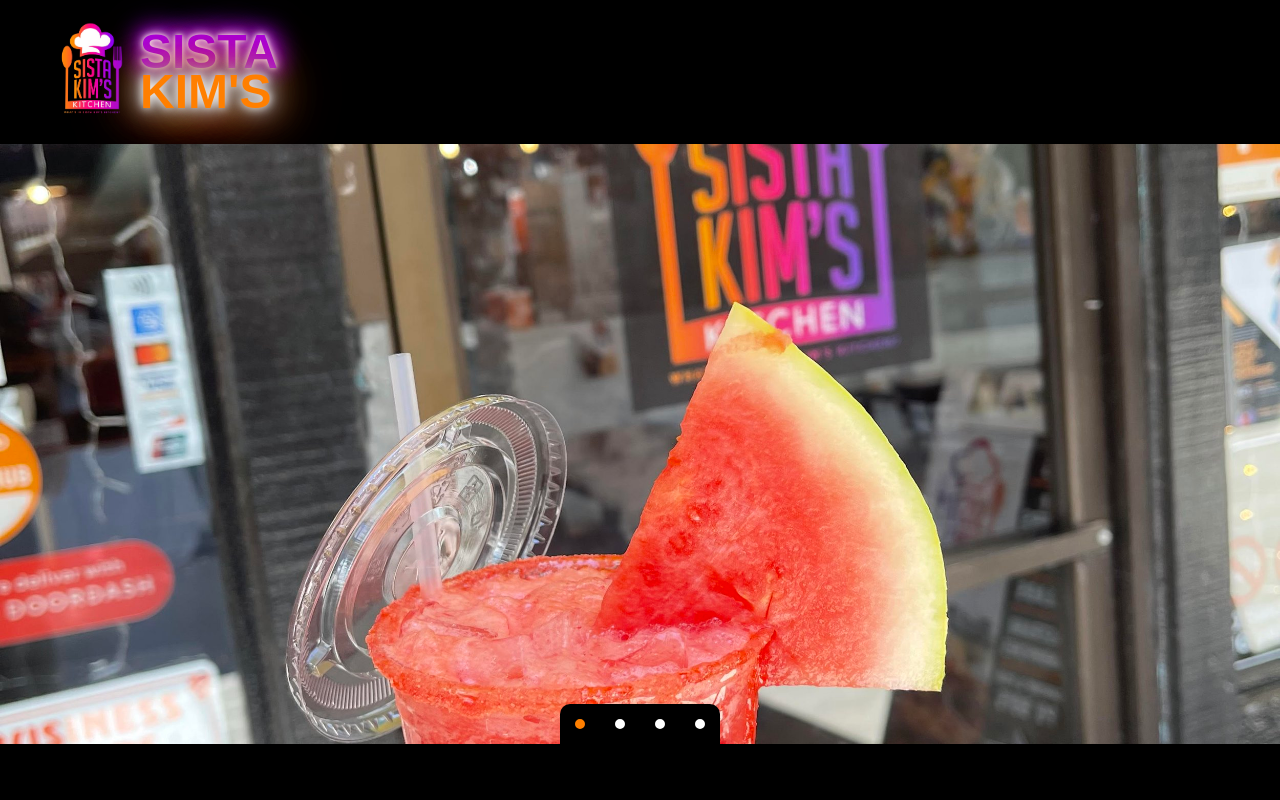
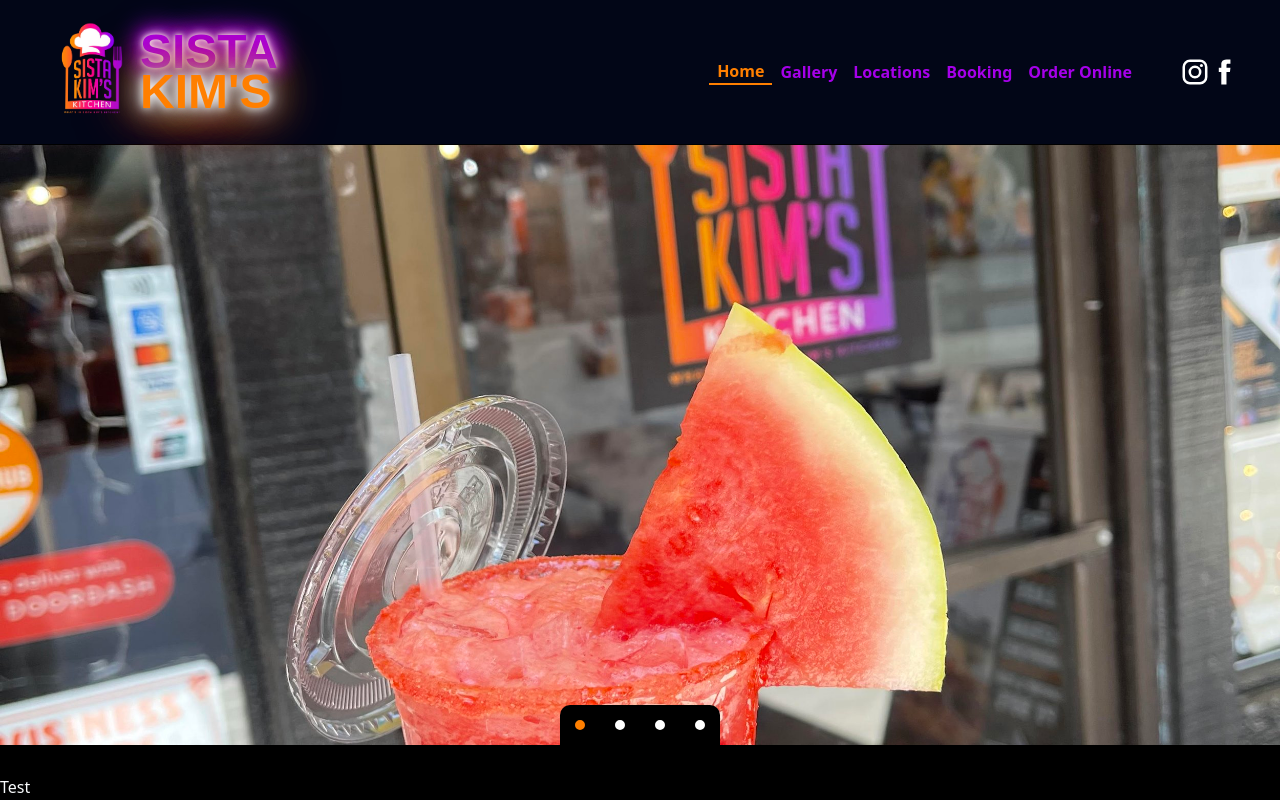
Before and after one commit to christan87/sistakimskitchen-refactor, a Next.js app: page / in a window 1280 px wide. Shown: the top 800 px of the page. Built offline with nearby package versions, Linux system fonts and the light colour scheme.

Commit message:
updated navbar

```diff
--- /dev/null
+++ b/components/Icons/FacebookIcon.js
@@ -0,0 +1,7 @@
+export default function InstgramIcon({width, height, color}) {
+    return(
+        <svg fill={`${color}`} width={`${width}px`} height={`${height}px`} viewBox="-7 -2 24 24" xmlns="http://www.w3.org/2000/svg" preserveAspectRatio="xMinYMin" class="jam jam-facebook">
+            <path d='M2.046 3.865v2.748H.032v3.36h2.014v9.986H6.18V9.974h2.775s.26-1.611.386-3.373H6.197V4.303c0-.343.45-.805.896-.805h2.254V0H6.283c-4.34 0-4.237 3.363-4.237 3.865z' />
+        </svg>
+    )
+}
--- a/components/common/HamburgerIcon.js
+++ b/components/Icons/HamburgerIcon.js
@@ -1,4 +1,4 @@
-export function HamburgerIcon() {
+export default function HamburgerIcon() {
     return(
         <svg viewBox="0 0 20 20" fill="currentColor" className="menu w-6 h-6">
             <path fillRule="evenodd" d="M2 5a1 1 0 011-1h14a1 1 0 110 2H3a1 1 0 01-1-1zm0 6a1 1 0 011-1h14a1 1 0 110 2H3a1 1 0 01-1-1zm1 5a1 1 0 100 2h14a1 1 0 100-2H3z" clipRule="evenodd" />
--- /dev/null
+++ b/components/Icons/InstagramIcon.js
@@ -0,0 +1,7 @@
+export default function InstgramIcon({width, height, color}) {
+    return(
+        <svg fill={`${color}`} width={`${width}px`} height={`${height}px`} viewBox="-2 -2 24 24" xmlns="http://www.w3.org/2000/svg" preserveAspectRatio="xMinYMin" class="jam jam-instagram">
+            <path d='M14.017 0h-8.07A5.954 5.954 0 0 0 0 5.948v8.07a5.954 5.954 0 0 0 5.948 5.947h8.07a5.954 5.954 0 0 0 5.947-5.948v-8.07A5.954 5.954 0 0 0 14.017 0zm3.94 14.017a3.94 3.94 0 0 1-3.94 3.94h-8.07a3.94 3.94 0 0 1-3.939-3.94v-8.07a3.94 3.94 0 0 1 3.94-3.939h8.07a3.94 3.94 0 0 1 3.939 3.94v8.07z'/><path d='M9.982 4.819A5.17 5.17 0 0 0 4.82 9.982a5.17 5.17 0 0 0 5.163 5.164 5.17 5.17 0 0 0 5.164-5.164A5.17 5.17 0 0 0 9.982 4.82zm0 8.319a3.155 3.155 0 1 1 0-6.31 3.155 3.155 0 0 1 0 6.31z'/><circle cx='15.156' cy='4.858' r='1.237'/>
+        </svg>
+    )
+}
--- /dev/null
+++ b/components/Icons/index.js
@@ -0,0 +1,9 @@
+import FacebookIcon from './FacebookIcon';
+import InstagramIcon from './InstagramIcon';
+import HamburgerIcon  from './HamburgerIcon';
+
+export {
+    HamburgerIcon,
+    FacebookIcon,
+    InstagramIcon
+};
--- a/components/common/LandingNav.js
+++ b/components/common/LandingNav.js
@@ -1,39 +1,73 @@
-import React, { useState } from "react";
+import React, { useState, useEffect } from "react";
 import Link from "next/link";
 import Image from "next/image";
 import { useRouter } from "next/router";
 import logo from '../../public/logo-updated.png'
 import NeonText from "./NeonText";
-import { HamburgerIcon } from "./HamburgerIcon";
+import { HamburgerIcon, FacebookIcon, InstagramIcon } from "../Icons";
 import styles from '../../styles/Home.module.css';
 
 export default function LandingNav() {
     const router = useRouter();
     const [isOpen, setIsOpen] = useState(false);
+    const [isScrolled, setIsScrolled] = useState(false);
+
+    useEffect(() => {
+        const handleScroll = () => {
+            setIsScrolled(window.scrollY > 0);
+        }
+        window.addEventListener('scroll', handleScroll);
+        return () => {
+            window.removeEventListener('scroll', handleScroll);
+        }
+    }, []);
+
     return (
         <div>
-        <nav className="flex items-center justify-between ml-10 mr-10">
-            <div className="flex items-center mr-2">
-                <Image src={logo} alt="Sista Kim's Kitchen Logo" width={100} height={100} />
-                {/* <h1 className="font-bold">SISTA <br /> KIMS</h1> */}
-                <div>
-                <NeonText text="SISTA" color="neonpurple-text" />
-                <NeonText text="KIM'S" color="neonorange-text"/>
+        <nav id="navbar" className={`fixed top-0 left-0 right-0 z-50 bg-slate-950 flex items-center justify-between pl-10 pr-10 ${isScrolled ? 'nav-expand' : 'nav-collapse'}`}>
+
+            {isScrolled?
+                (
+                <div className="flex items-center mr-2 transition-all duration-500 transform scale-100">
+                    <Image id="brand-img" src={logo} alt="Sista Kim's Kitchen Logo" width={75} height={75} />
+                    {/* <h1 className="font-bold">SISTA <br /> KIMS</h1> */}
+                    <div id="brand-text" className="flex gap-2">
+                        <NeonText text="SISTA" color="neonpurple-text" />
+                        <NeonText text="KIM'S" color="neonorange-text"/>
+                    </div>
                 </div>
-            </div>
+                )
+            :
+                (
+                <div className={`flex items-center mr-2 transition-all duration-500 transform ${isScrolled ? 'scale-0' : 'scale-100'}`}>
+                    <Image id="brand-img" src={logo} alt="Sista Kim's Kitchen Logo" width={100} height={100} />
+                    {/* <h1 className="font-bold">SISTA <br /> KIMS</h1> */}
+                    <div id="brand-text" >
+                        <NeonText text="SISTA" color="neonpurple-text" />
+                        <NeonText text="KIM'S" color="neonorange-text"/>
+                    </div>
+                </div>
+                )
+            }
             <div className="lg:hidden">
                 <button type="button" className="text-gray-500 hover:text-white" onClick={() => setIsOpen(!isOpen)}>
                     <HamburgerIcon />
                 </button>
             </div>
-            <div className={`hidden lg:relative lg:bg-transparent lg:p-0 lg:mt-0 lg:shadow-none lg:flex lg:items-center`}>
-                <Link href="/" className={`px-2 font-bold ${router.pathname === "/" ? "" : ""}`}>Home</Link>
-                <Link href="/gallery" className={`px-2 font-bold ${router.pathname === "/gallery" ? "" : ""}`}>Gallery</Link>
-                <Link href="/booking" className={`px-2 font-bold ${router.pathname === "/booking" ? "" : ""}`}>Booking</Link>
-                <Link href="/#" className="px-2 font-bold">Order Online</Link>
+            <div className={`hidden lg:relative lg:bg-transparent lg:p-0 lg:mt-0 lg:shadow-none lg:flex lg:items-center text-slate-50`}>
+                <Link href="/" className={`nav-link px-2 font-bold ${router.pathname === "/" ? "nav-link-active" : ""}`}>Home</Link>
+                <Link href="/gallery" className={`nav-link px-2 font-bold ${router.pathname === "/gallery" ? "nav-link-active" : ""}`}>Gallery</Link>
+                <Link href="/#" className={`nav-link px-2 font-bold ${router.pathname === "/locations" ? "nav-link-active" : ""}`}>Locations</Link>
+                <Link href="/booking" className={`nav-link px-2 font-bold ${router.pathname === "/booking" ? "nav-link-active" : ""}`}>Booking</Link>
+                <Link href="/#" className="nav-link px-2 font-bold">Order Online</Link>
+                <div className="flex ml-10">
+                    <Link href="https://www.instagram.com/sistakimskitchen/"><InstagramIcon color='white' width='30' height='30'/></Link>
+                    <Link href="https://www.facebook.com/Sistakimskitchen/"><FacebookIcon color='white' width='30' height='30'/></Link>
+                </div>
             </div>
+
         </nav>
-        <div className={`lg:hidden ${isOpen ? `${styles['nav-dropdown']} ${styles['open']}` : `${styles['nav-dropdown']}`} flex flex-col items-center text-center`}>
+        <div className={`fixed top-15 left-0 right-0 z-50 lg:hidden ${isOpen ? `${styles['nav-dropdown']} ${styles['open']}` : `${styles['nav-dropdown']}`} flex flex-col items-center text-center`}>
                 <Link href="/" className={`px-2 font-bold flex-grow border-b border-gray-200 w-full ${router.pathname === "/" ? "" : ""}`}>Home</Link>
                 <Link href="/gallery" className={`px-2 font-bold flex-grow border-b border-gray-200 w-full ${router.pathname === "/gallery" ? "" : ""}`}>Gallery</Link>
                 <Link href="/booking" className={`px-2 font-bold flex-grow border-b border-gray-200 w-full ${router.pathname === "/booking" ? "" : ""}`}>Booking</Link>
--- a/pages/index.js
+++ b/pages/index.js
@@ -5,6 +5,10 @@
 import SimpleSlider from '../components/common/SimpleSlider';
 
 export default function Home() {
+  const tests = [
+    "Test", "Test2", "Test3", "Test4", "Test5", "Test6", "Test7", "Test8", "Test9", "Test10",
+    "Test", "Test2", "Test3", "Test4", "Test5", "Test6", "Test7", "Test8", "Test9", "Test10"
+  ];
   return (
     <div>
       <main>
@@ -12,6 +16,11 @@
         <section>
           <SimpleSlider />
           <h1>Sista Kim’s Kitchen</h1>
+          {tests.map((test) => (
+            <div className=' text-slate-50'>
+              <h1>{test}</h1>
+            </div>
+          ))}
         </section>
       </main>
     </div>
--- a/styles/Home.module.css
+++ b/styles/Home.module.css
@@ -54,6 +54,8 @@
   overflow: hidden;
 }
 
+
+
 @keyframes orange-glow {
   from {
     text-shadow: 0 0 5px #fff, 0 0 10px #fff, 0 0 15px var(--brand-neonorange), 0 0 20px var(--brand-neonorange), 0 0 25px var(--brand-neonorange), 0 0 30px var(--brand-neonorange), 0 0 35px var(--brand-neonorange);
--- a/styles/globals.css
+++ b/styles/globals.css
@@ -14,6 +14,7 @@
   /* background-image: linear-gradient(to bottom, var(--brand-neonorange) 0%, var(--brand-neonorange) 30%, var(--brand-neonpurple) 70%, var(--brand-neonpurple) 100%); */
   background-color: black;
   background-attachment: fixed;
+  padding-top: 145px; /* makes room for navbar at load time */
 }
 
 .russo-font{
@@ -30,3 +31,31 @@
   align-items: center !important;
   margin: 10px !important;
 }
+
+.nav-link{
+  color: var(--brand-purple) !important;
+}
+
+.nav-link:hover{
+  color: var(--brand-neonorange) !important;
+  text-shadow:
+  0 0 5px currentColor,
+  0 0 10px currentColor,
+  0 0 15px currentColor;
+  transition: ease-in-out 0.9s;
+}
+
+.nav-link-active{
+  color: var(--brand-neonorange) !important;
+  border-bottom: 2px solid var(--brand-neonorange);
+}
+.nav-collapse{
+  height: 144.14px !important;
+  transition: height 0.3s ease-in-out !important;
+}
+
+.nav-expand{
+  height: 108.1px !important;
+  transition: height 0.3s ease-in-out !important;
+
+}
```
